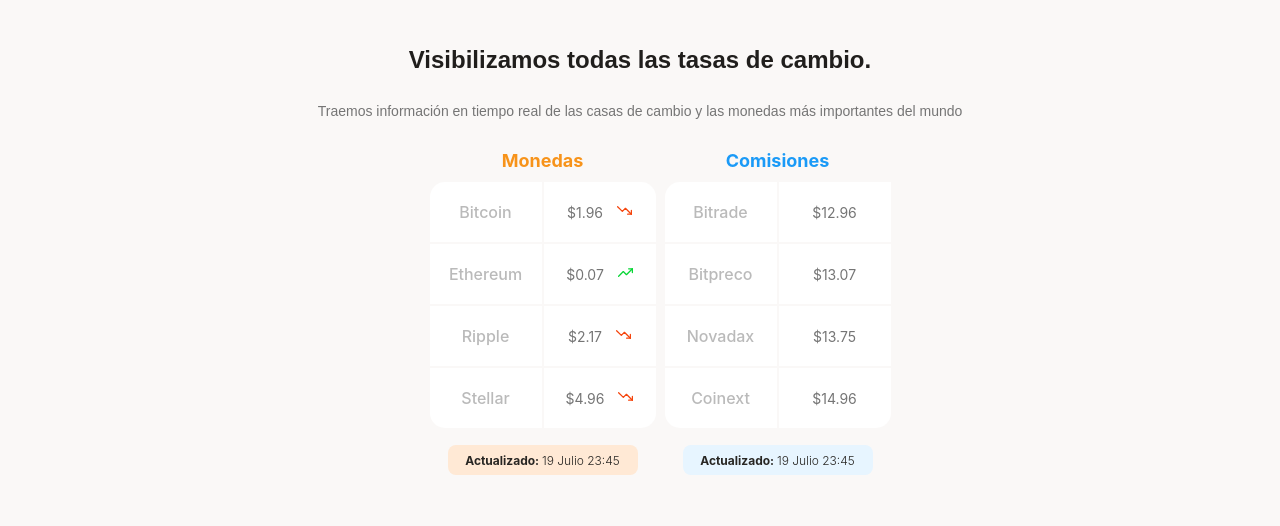
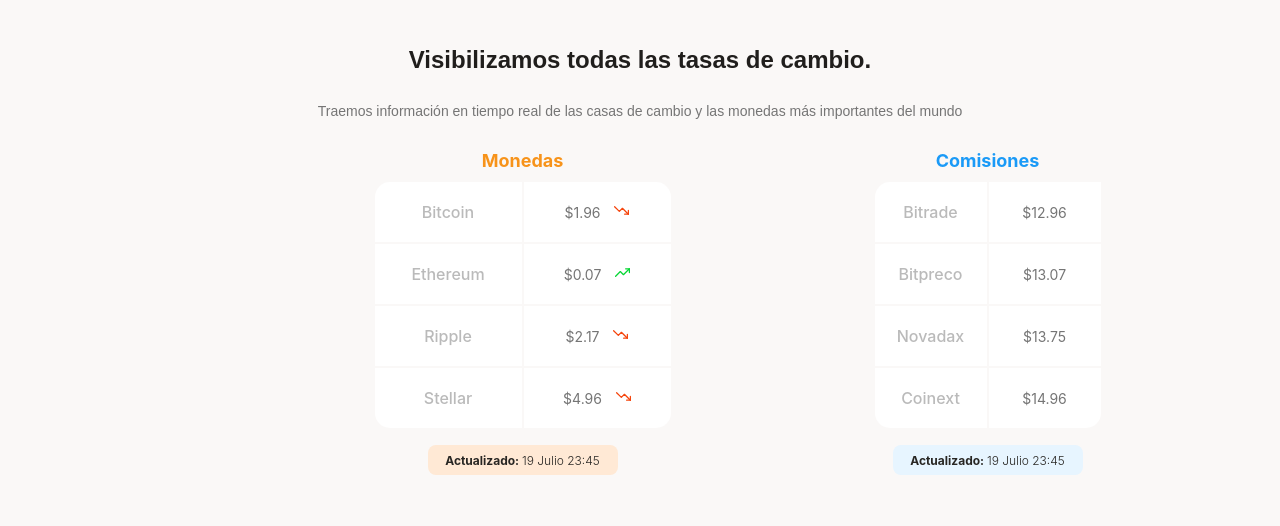
Before and after one commit to llcristianaceroll/Batatabit, a plain HTML site: page index.html in a window 1280 px wide. Shown: the part 617-1143 px from the top of the page. Drawn offline with Linux system fonts and the light colour scheme.

Commit message:
mejorando modo tablet

```diff
--- a/css/tablet.css
+++ b/css/tablet.css
@@ -1,6 +1,6 @@
 .main-table-container {
     display: flex;
-    width: 430px;
+    width: 930px;
     margin: 0 auto;
 }
 .product-cards--container{
```
